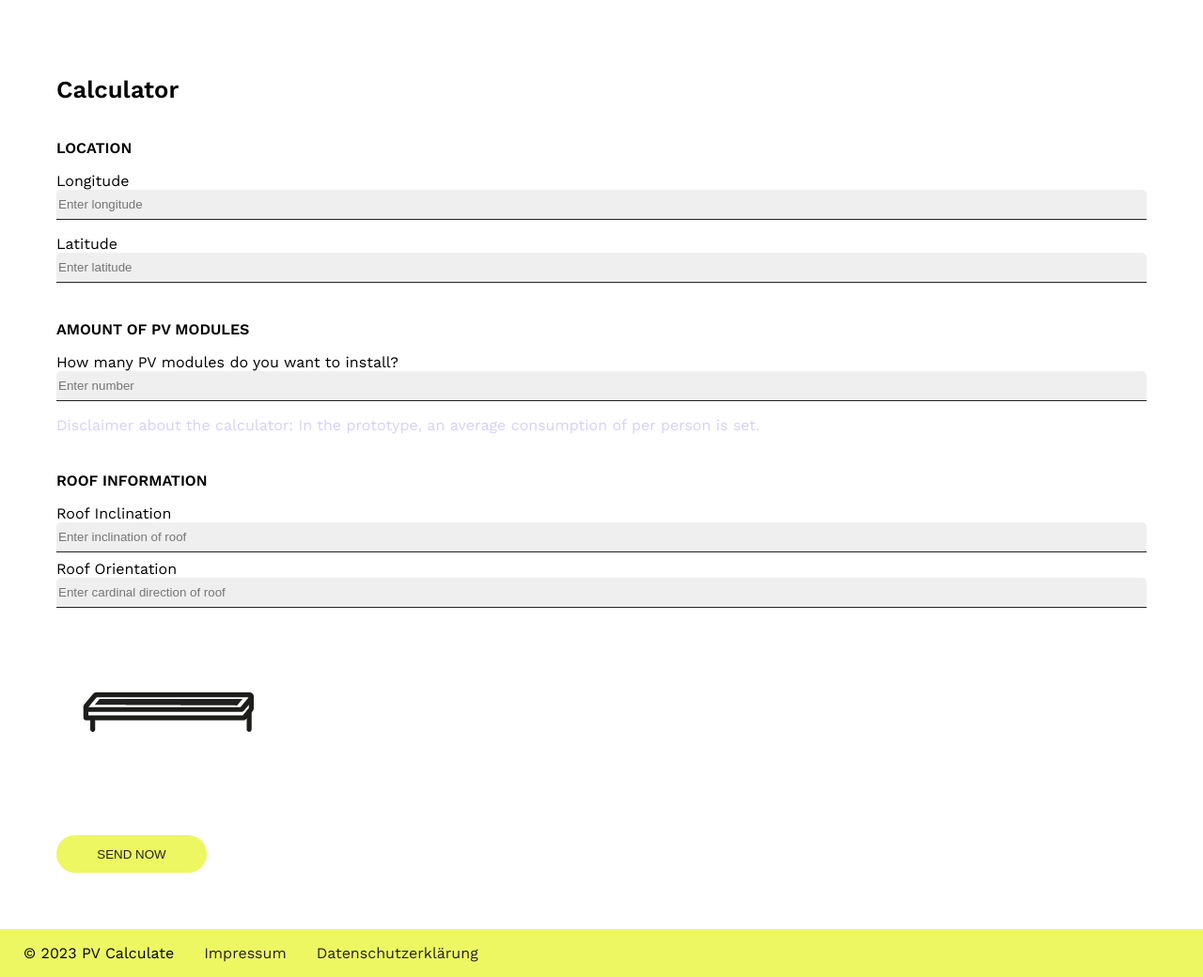
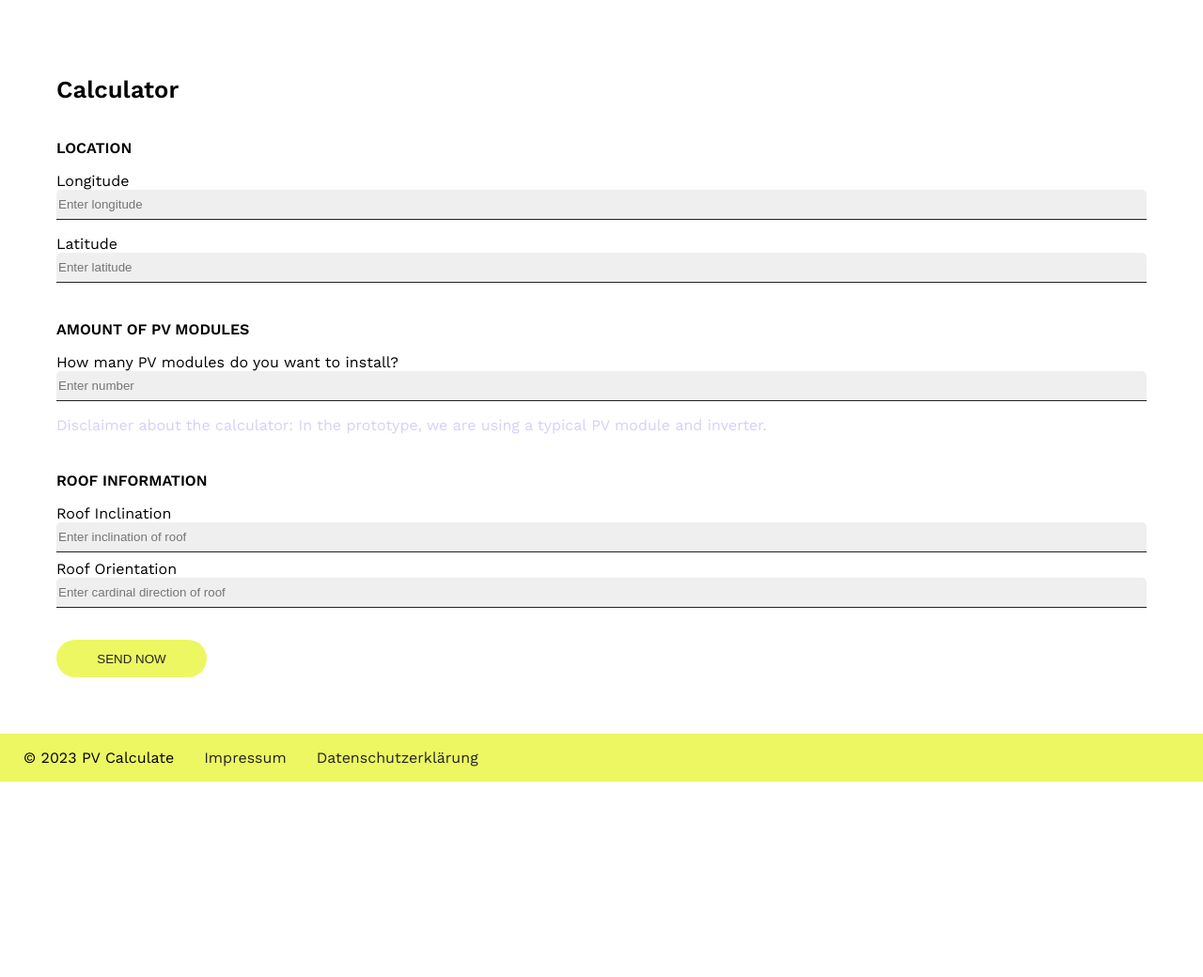
Before and after one commit to TechLabs-Ruhr/PV-Sketch, a Flask app: page / in a window 1280 px wide. Shown: the part 522-1562 px from the top of the page at 94% size. After the commit the page ends 1354 px from the top, so only its background shows below. Run offline with Flask 3, Linux system fonts and the light colour scheme.

Commit message:
Update index.html

```diff
--- a/templates/index.html
+++ b/templates/index.html
@@ -66,7 +66,7 @@
 							</p>
 
 							<p id="disclaimer">
-								Disclaimer about the calculator: In the prototype, an average consumption of <span id="consumption"></span> per person is set.
+								Disclaimer about the calculator: In the prototype, we are using a typical PV module and inverter.
 							</p>
 						</div>
 
@@ -88,7 +88,7 @@
 
 
 					</div>
-					<img src="/static/roof-flat.png">
+
 				</div>
 
 				<input class="primary-button" type="submit" value="Send now">
```
